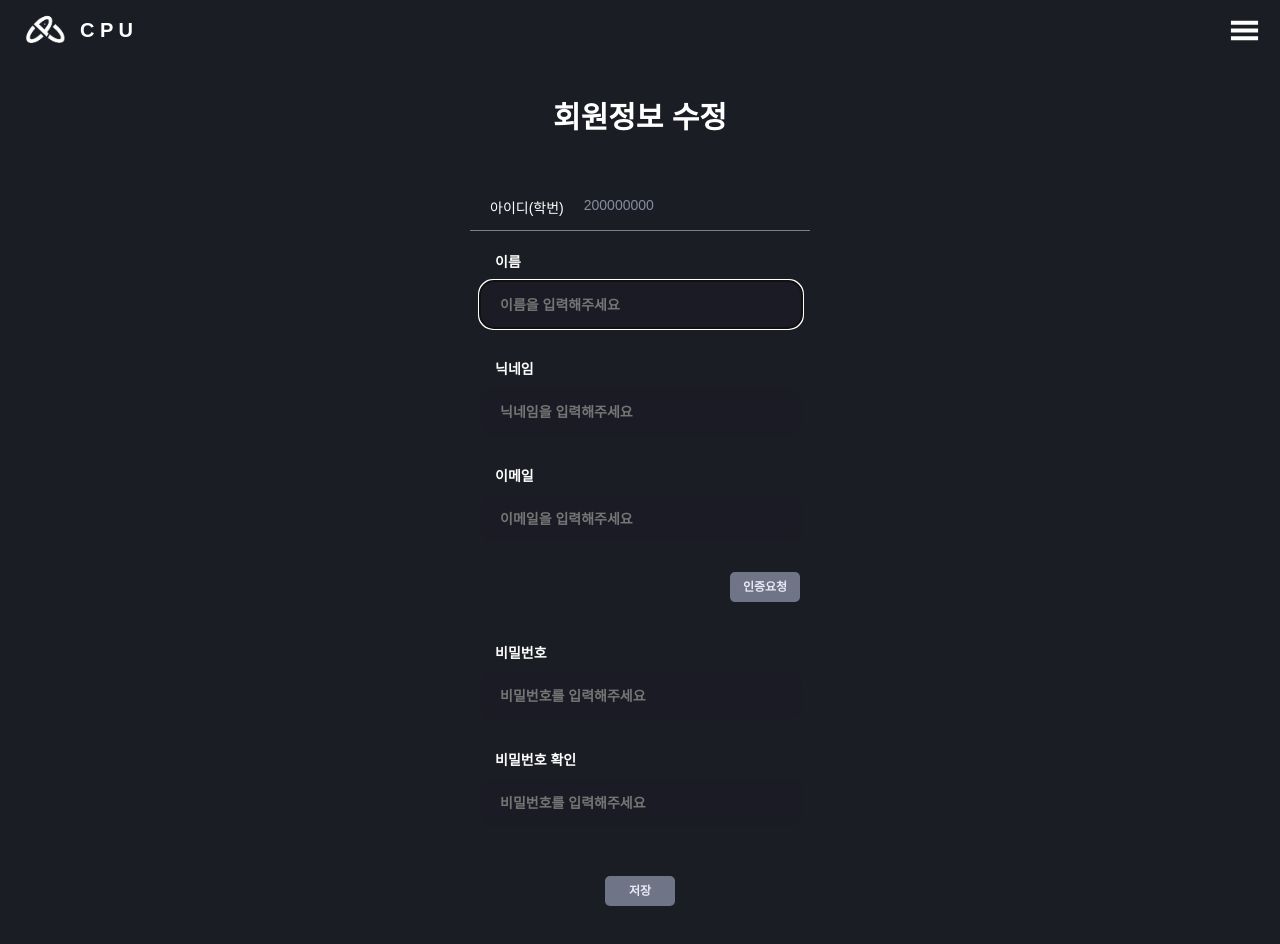
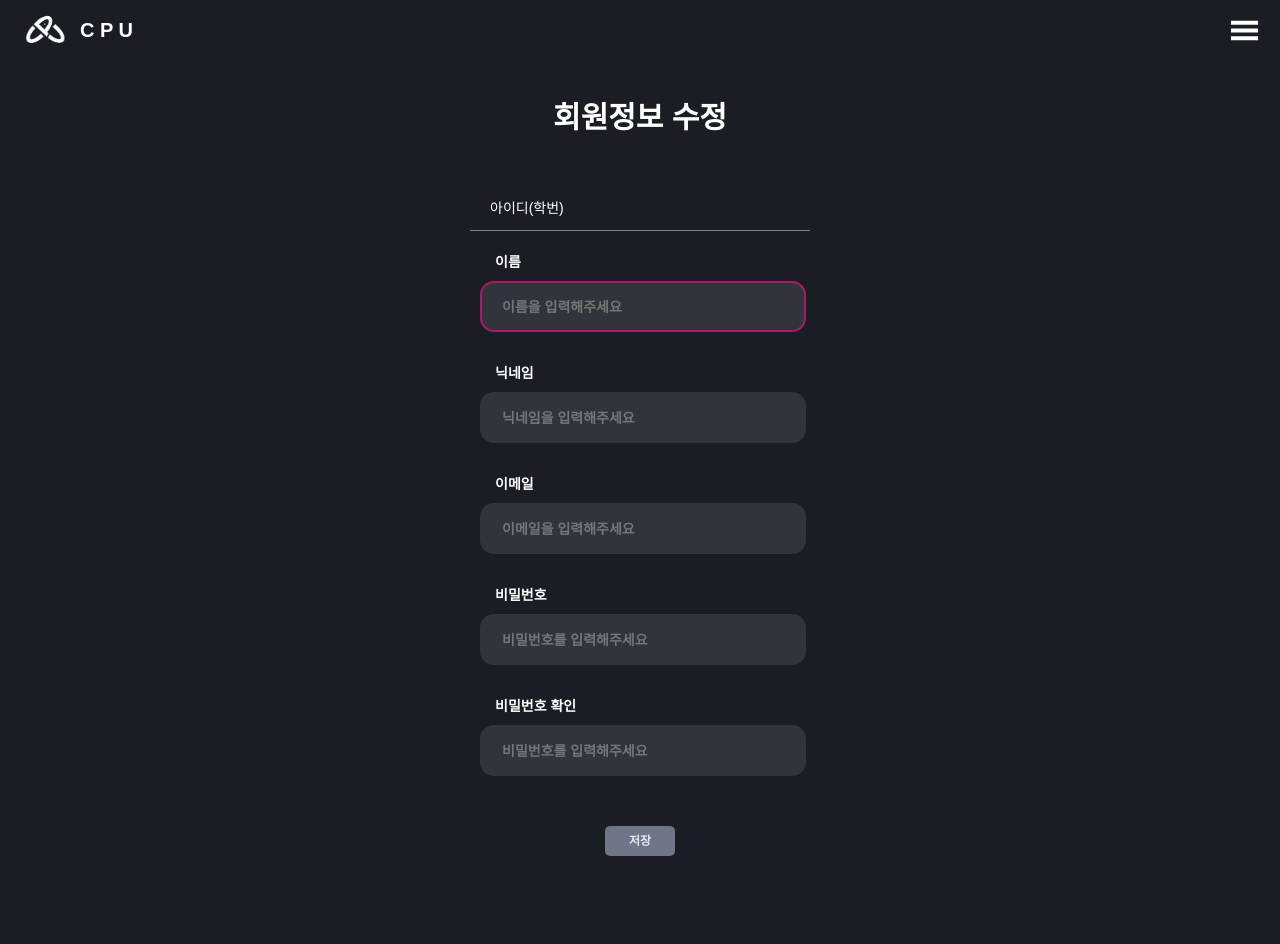
Before and after one commit to JBNU-CPU/FRONT, a React (Create React App) app: page /revisememberinfo2 in a window 1280 px wide. Shown: the top 944 px of the page. Built offline with nearby package versions, Linux system fonts and the light colour scheme.

Commit message:
revisememinfo

```diff
--- a/src/components/Save.jsx
+++ b/src/components/Save.jsx
@@ -10,10 +10,15 @@ const Button  = styled.button`
     font : bold 12px 'arial';
     border : none;
     font-weight: 700;
-    color:#E6E9F3;
+    color: #E6E9F3;
     line-height: 12.5px;
-    &:hover{
-        cursor : ${({isActive}) => (isActive ? 'pointer' : 'default')};
+    transition: box-shadow 0.3s ease, transform 0.3s ease; /* 부드러운 전환 효과 추가 */
+
+    &:hover {
+        cursor: ${({isActive}) => (isActive ? 'pointer' : 'default')};
+        box-shadow: ${({isActive}) =>
+          isActive ? '0 0 10px rgba(171, 26, 101, 0.8)' : 'none'}; /* 희미한 빛 효과 */
+        transform: ${({isActive}) => (isActive ? 'scale(1.05)' : 'none')}; /* 살짝 확대 효과 */
     }
 `;
 
--- a/src/pages/Mypage.jsx
+++ b/src/pages/Mypage.jsx
@@ -122,12 +122,15 @@ const Mypage = () => {
                 });
 
                 console.log(response);
-                const { personName, nickName, email, role } = response.data;
+                const { username, personName, nickName, email, role } = response.data;
 
                 setPersonName(personName || ""); // 이름 설정
                 setnickName(nickName || ""); // 닉네임 설정
                 setEmail(email || ""); // 이메일 설정
 
+                if (username) {
+                    localStorage.setItem("username", username);
+                }
                 if (role === "ROLE_ADMIN"){
                     setIsAdmin(true);
                     console.log("admin");
@@ -169,7 +172,7 @@ const Mypage = () => {
                         <Info>{email}</Info>
                     </InfoWrapper>
                     <StyledLinkWrapper>
-                        <StyledLink to="/revisememberinfo">
+                        <StyledLink to="/revisememberinfo2">
                             회원정보 수정
                             <RightIcon />
                         </StyledLink>
--- a/src/pages/ReviseMemInfo2.jsx
+++ b/src/pages/ReviseMemInfo2.jsx
@@ -1,10 +1,9 @@
 import React,{useState,useRef,useEffect} from "react";
 import styled from "styled-components";
 import Header from "../components/Header";
-import Next_Btn from "../components/Next_Btn";
-import Certification from "../components/Certification";
 import Save from "../components/Save";
-import Resend_Btn from "../components/Resend_Btn";
+import axios from "axios";
+import { useNavigate } from "react-router-dom";
 
 const Container = styled.div`
     width: 100%;
@@ -66,12 +65,16 @@ const Wrapper = styled.div`
 const StyledInput = styled.input`
     width: 300px;
     height: 45px;
-    background: #1B1B25;
-    border : none;
+    background: rgba(255, 255, 255, 0.1);
+    border : 2px solid transparent;
     border-radius: 14px;
     color: white;
     padding-left: 20px;
     font: bold 14px 'arial';
+    outline: none; /* 기본 브라우저 outline 제거 */
+    &:focus {
+        border: 2px solid #ab1a65; /* 포커스 시 테두리 색상 변경 */
+    }
 `
 
 const Text = styled.p`
@@ -81,15 +84,7 @@ const Text = styled.p`
     color: white;
     font: bold 14px 'arial';
 `
-const CertiWrapper = styled.div`
-    margin: 0;
-    padding: 20px 0;
-    width: 320px;
-    height : auto;
-    display: flex;
-    flex-direction: row;
-    justify-content: flex-end;
-`
+
 const SaveWrapper = styled.div`
     padding: 0;
     margin: 0;
@@ -97,30 +92,11 @@ const SaveWrapper = styled.div`
     padding-bottom: 100px;
 `
 
-const CertiInput = styled.input`
-    width: 236px;
-    height: 45px;
-    background: #1B1B25;
-    border : none;
-    border-radius: 14px;
-    color: white;
-    padding-left: 20px;
-    font: bold 14px 'arial';
-`
-
-const Certibutton = styled.button`
-    width: 50px;
-    height: 45px;
-    margin: 0;
-    margin-left: 10px;
-    padding: 0;
-    background: ${({isActive}) => (isActive ? '#3987EC' : '#6F7486')};
-    color: white;
-    border-radius: 14px;
-    border: none;
-    &:hover{
-        cursor : ${({isActive}) => (isActive ? 'pointer' : 'default')};
-    }
+const Wrong = styled.p`
+    font: bold 10px 'arial';
+    color: #ab1a65;
+    background: transparent;
+    padding-bottom: 15px;
 `
 
 // ID자리에 api에서 가져온 id를 넣기 {id}
@@ -131,20 +107,10 @@ const ReviseMemInfo2 = () => {
     const [email,setemail] = useState("");
     const [password, setpassword] = useState("");
     const [repassword, setrepassword] = useState("");
-    const [certinum, setcertinum] = useState("");
-    const [IsCerti, setIsCerti] = useState(false);
-    const [showResend, setShowResend] = useState(false);
+    const navigate = useNavigate();
+    const storedUsername = localStorage.getItem("username");
 
-    const handleClick = () => {
-        if(isCertiButton){
-            setIsCerti(true);
-            setShowResend(true);
-        }
-    };
 
-    const handleResend = () => {
-        alert('인증번호가 재발송되었습니다.');
-    };
 
     useEffect(() => {
         if(firsInputRef.current){
@@ -152,16 +118,40 @@ const ReviseMemInfo2 = () => {
         }
     },[]);
 
-    const isCertiButton = name && nickName && email;
-    const isCertinum = isCertiButton && certinum;
-    const isSave = isCertiButton && password && repassword && (password === repassword);
+    const shouldShowPasswordError = password && repassword && password !== repassword;
+    const isSave = password && repassword && (password === repassword);
+    const isSend = name || nickName || email || isSave;
 
+    const handleSave = async () => {
+        const payload = {
+            nickName: nickName,
+            personName: name,
+            email:email,
+            password:password
+        };
+
+        try {
+            const response = await axios.put(
+                `${process.env.REACT_APP_API_URL}/mypage`,
+                payload,
+                {
+                    withCredentials: true, // 인증 정보 포함
+                }
+            );
+            console.log("회원정보 수정 성공:", response.data);
+            alert("회원정보가 성공적으로 수정되었습니다.");
+            navigate("/mypage");
+        } catch (error) {
+            console.error("회원정보 수정 실패:", error);
+            alert("회원정보 수정 중 오류가 발생했습니다.");
+        }
+    };
     return(
         <>
             <Header/>
             <Container>
                 <TitleWrapper><Title>회원정보 수정</Title></TitleWrapper>
-                <IDWrapper><ID>아이디(학번)</ID><ApiId>200000000</ApiId></IDWrapper>
+                <IDWrapper><ID>아이디(학번)</ID><ApiId>{storedUsername}</ApiId></IDWrapper>
                 <Line></Line>
                 <Wrapper>
                     <Text>이름</Text>
@@ -175,10 +165,6 @@ const ReviseMemInfo2 = () => {
                     <Text>이메일</Text>
                     <StyledInput type='email' placeholder="이메일을 입력해주세요" value={email} onChange ={(e) => {setemail(e.target.value)}}/>
                 </Wrapper>
-                <CertiWrapper>
-                    {showResend ? (<Resend_Btn onClick={handleResend}/>) : (<Certification isActive={isCertiButton} onClick = {handleClick}/>)}
-                </CertiWrapper>
-                {IsCerti ? <><Wrapper><CertiInput placeholder="인증번호를 입력하세요" value={certinum} onChange={(e) => {setcertinum(e.target.value)}}></CertiInput><Certibutton  isActive={isCertinum}>인증</Certibutton></Wrapper></> : null}
                 <Wrapper>
                     <Text>비밀번호</Text>
                     <StyledInput type='password' placeholder="비밀번호를 입력해주세요" value={password} onChange ={(e) => {setpassword(e.target.value)}}/>
@@ -187,8 +173,9 @@ const ReviseMemInfo2 = () => {
                     <Text>비밀번호 확인</Text>
                     <StyledInput type='password' placeholder="비밀번호를 입력해주세요" value={repassword} onChange ={(e) => {setrepassword(e.target.value)}}/>
                 </Wrapper>
+                {shouldShowPasswordError && <Wrong>비밀번호가 틀립니다</Wrong>}
                 <SaveWrapper>
-                    <Save isActive={isSave}/>
+                    <Save isActive={isSend} onClick={handleSave}/>
                 </SaveWrapper>
             </Container>
         </>
```
